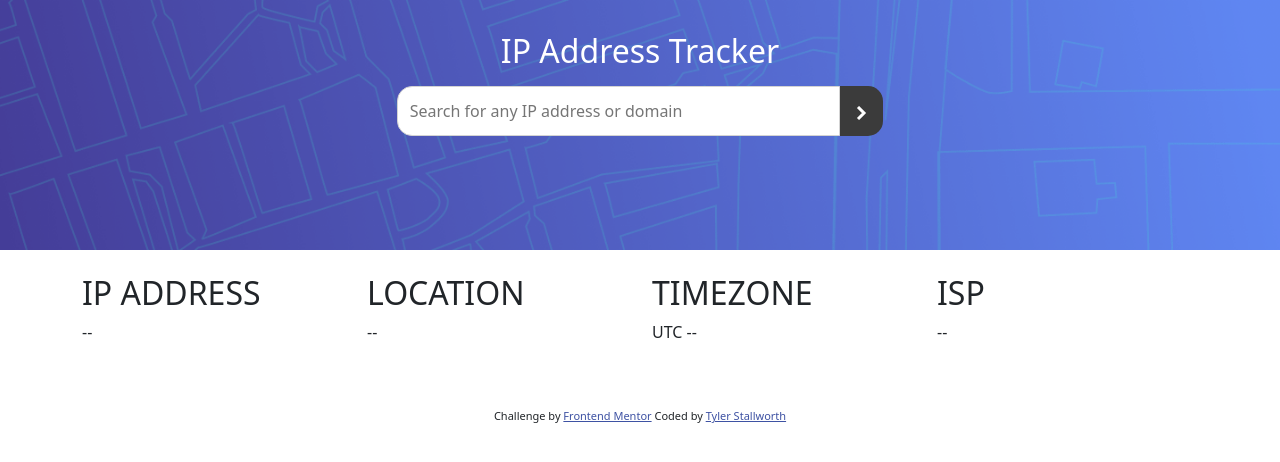
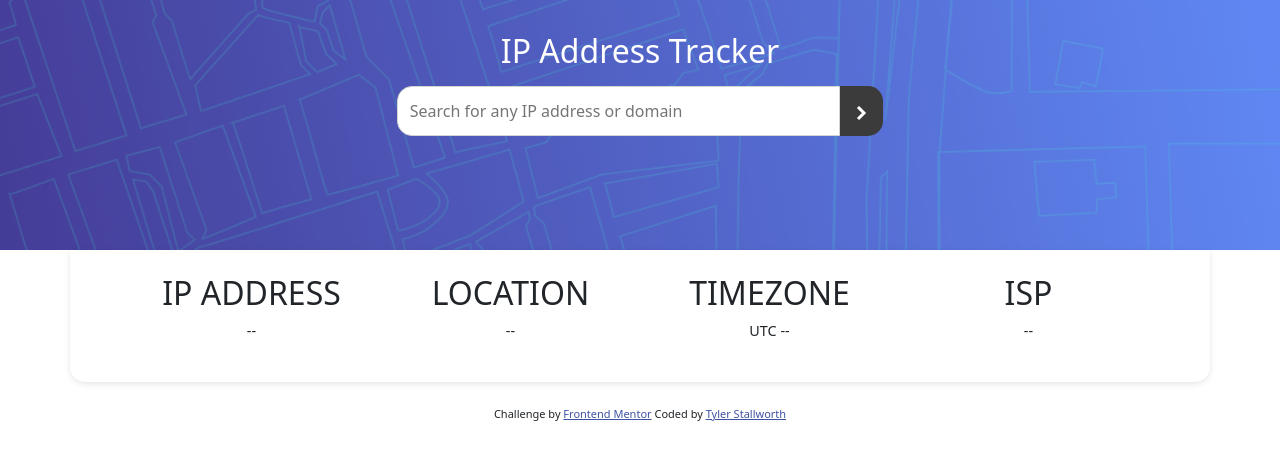
Before and after one commit to tylerstallworth15-ship-it/IP-Address-Tracker, a plain HTML site: page index.html in a window 1280 px wide. Drawn offline with nearby package versions, Linux system fonts and the light colour scheme.

Commit message:
css ip infopan

```diff
--- a/CSS/app.css
+++ b/CSS/app.css
@@ -42,3 +42,22 @@ header h1 {
     border-radius: 0 15px 15px 0;
     cursor: pointer;
 }
+
+#ip-form button:hover {
+    background-color: rgb(40, 40, 40);
+}
+
+.info-panel {
+    background-color: white;
+    padding: 5%;
+    border-radius: 0% 0 15px 15px;
+    box-shadow: 0 2px 6px rgba(0, 0, 0, 0.1);
+    position: relative;
+}
+
+.info-block {
+    spacing: 2rem;
+    text-align: center;
+    font-size: 0.9rem;
+
+}
```
